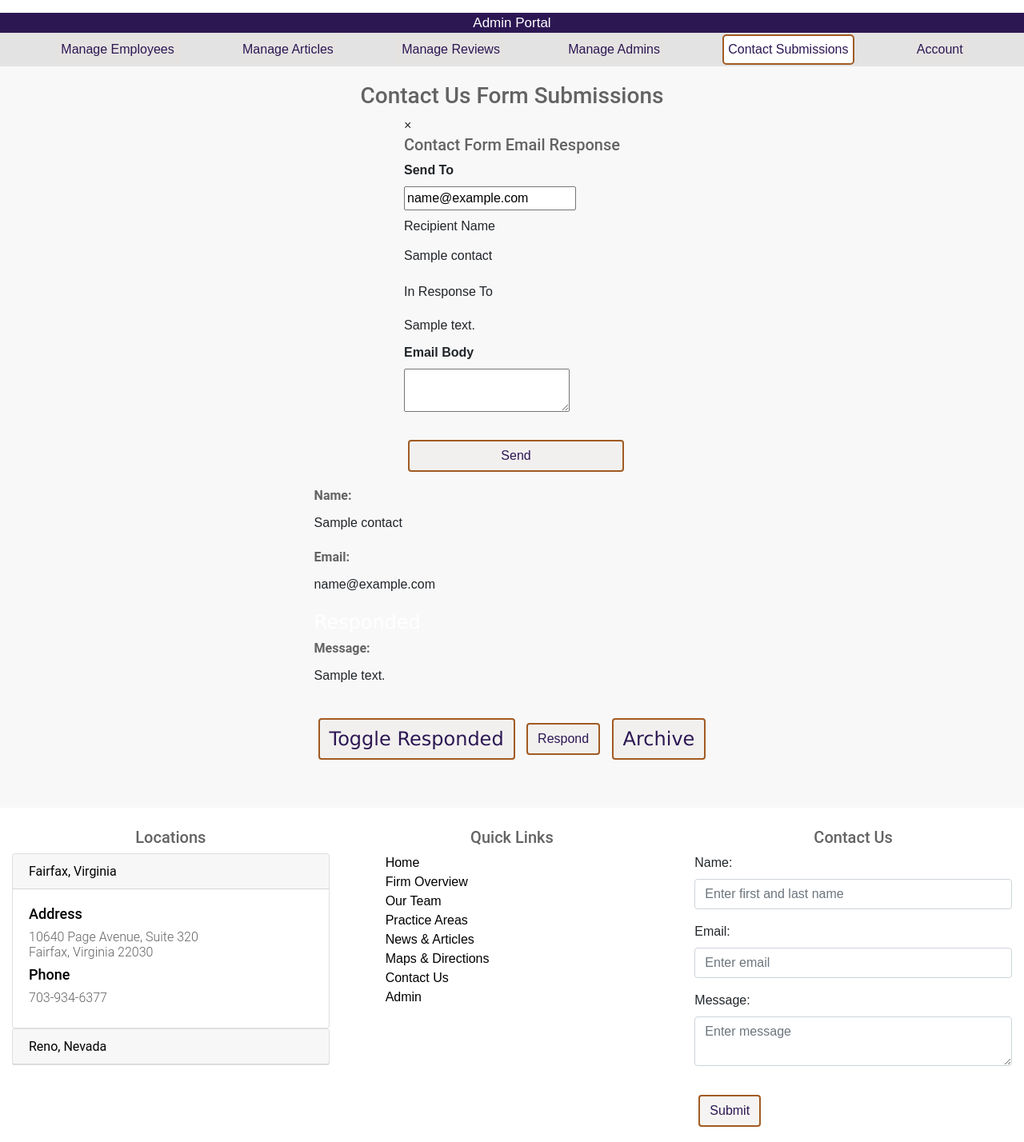
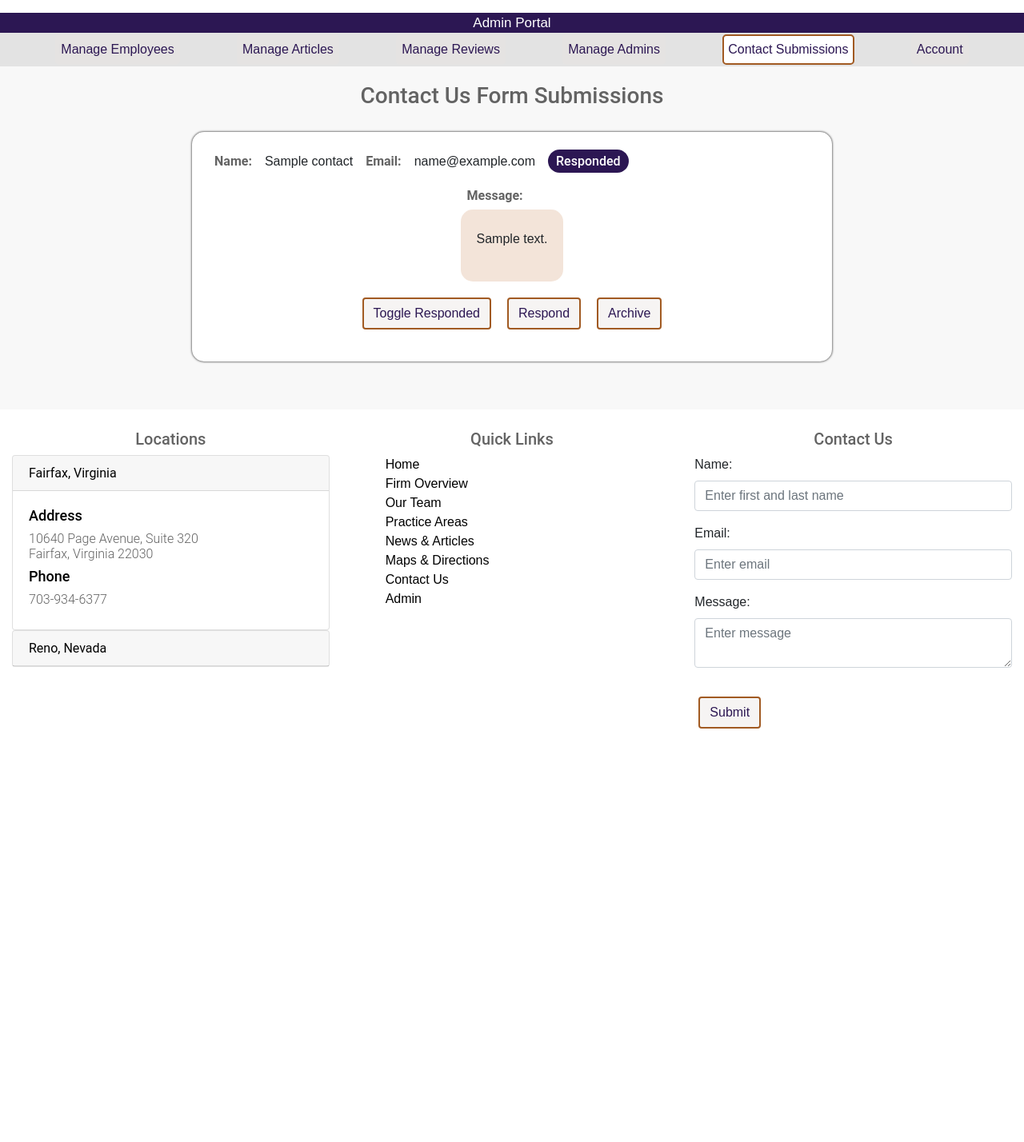
Before and after one commit to chrishwise/wise-law-firm-website, a Flask app: page /contact-submissions in a window 1280 px wide. Shown: the part 119-1547 px from the top of the page at 80% size. After the commit the page ends 1030 px from the top, so only its background shows below. Run offline with Flask 2, Linux system fonts and the light colour scheme; a user stored in the database is signed in; tables that the repository leaves empty hold one stand-in row (values such as "Sample post"); some libraries are stand-ins or nearby versions.

Commit message:
contact submissions page

```diff
--- a/website/static/css/main.css
+++ b/website/static/css/main.css
@@ -952,7 +952,9 @@
         justify-content: flex-start;
         position: fixed;
         top:0;
-        width: 300px;
+        min-width: 200px;
+        width: 70%;
+        max-width: 300px;
         height: 100%;
         transform: translate(-300px, 0);
         transition: all 0.5s ease-in-out;
@@ -961,6 +963,7 @@
         }
     .sidenav-mobile ul{
         list-style: none;
+        padding-left: 0;
     }
     .sidenav-mobile .nav-link{
         padding: 0 5px;
@@ -1095,3 +1098,110 @@
     min-height: 40px;
     height: auto;
 }
+
+
+.popup {
+    position: fixed;
+    left: 50%;
+    top: -150%;
+    opacity: 0;
+    transform: translate(-50%, -50%) scale(1.25);
+    width: 80vw;
+    height: 98vh;
+    overflow-y: scroll;
+    padding: 30px;
+    border-radius: 5px;
+    background: white;
+    box-shadow: 0 0 15px 1px rgba(0, 0, 0, 0.4);
+    z-index: 100;
+    transition: top 0ms ease-in-out 200ms,
+    opacity 200ms ease-in-out 0ms,
+    transform 200ms ease-in-out 0ms;
+}
+
+.popup.active {
+    top: 50%;
+    opacity: 1;
+    transform: translate(-50%, -50%) scale(0.9);
+    transition: top 0ms ease-in-out 200ms,
+    opacity 200ms ease-in-out 0ms,
+    transform 500ms ease-in-out 0ms;
+}
+
+.close-btn {
+    width: 25px;
+    height: 25px;
+    position: absolute;
+    top: 10px;
+    right: 10px;
+    background-color: var(--light-grey);
+    border-radius: 30px;
+    color: white;
+    text-align: center;
+    font-size: 20px;
+    line-height: 0;
+    cursor: pointer;
+}
+
+.flex-row-start {
+    display: flex;
+    flex-flow: row wrap;
+    align-items: flex-start;
+}
+
+.flex-row-baseline {
+    display: flex;
+    flex-flow: row wrap;
+    align-items: baseline;
+}
+
+.flex-row-center {
+    display: flex;
+    flex-flow: row wrap;
+    align-items: center;
+}
+
+.flex-column-center {
+    display: flex;
+    flex-direction: column;
+    align-items: center;
+}
+
+.flex-column-start {
+    display: flex;
+    flex-direction: column;
+    align-items: flex-start;
+}
+
+.flex-row-gap {
+    display: flex;
+    flex-flow: row wrap;
+    justify-content: center;
+    gap: 10px;
+    align-items: center;
+}
+
+.row-item {
+    margin: 0 8px;
+}
+
+.db-text {
+    white-space: pre-wrap;
+}
+
+.opaque-bg {
+    background-color: var(--gold-opaque);
+    padding: 20px;
+    border-radius: 15px;
+}
+
+.fullwidth {
+    width: 100%;
+}
+
+.roundLabel{
+    padding: 5px 10px;
+    background-color: var(--purple);
+    color: white;
+    border-radius: 30px;
+}
--- a/website/templates/contact-submissions.html
+++ b/website/templates/contact-submissions.html
@@ -20,14 +20,14 @@
                     <label>Recipient Name</label>
                     <p>{{ contact.name }}</p>
                     <label>In Response To</label>
-                    <p class="db-text bordered-content" style="margin:5px 0">{{ contact.message }}</p>
+                    <p class="db-text opaque-bg">{{ contact.message }}</p>
                     {{ render_field(form.message, class="inset-text-area") }}
                     <input type="hidden" name="contactId" value="{{ contact.id }}">
                     <button type="submit" class="btn tr-darkgrey updateResponded" style="width: 100%">Send</button>
                 </form>
             </div>
-            <div class="entry-container">
-                <div class="flex-row-baseline">
+            <div class="form-container">
+                <div class="flex-row-baseline" style="width: 100%;">
                     <div class="flex-row-baseline">
                         <div class="row-item">
                             <h6><b>Name: </b></h6>
@@ -45,10 +45,8 @@
                         </div>
                     </div>
                     {% if contact.responded %}
-                        <div class="flex-row-baseline">
-                            <div class="row-item">
-                                <h6 class="blue-grey darken-1 white-text roundLabel">Responded</h6>
-                            </div>
+                        <div class="row-item">
+                            <h6 class="roundLabel">Responded</h6>
                         </div>
                     {% endif %}
                 </div>
@@ -56,14 +54,14 @@
                     <div class="row-item">
                         <h6><b>Message: </b></h6>
                     </div>
-                    <div class="bordered-content fullwidth">
+                    <div class="opaque-bg fullwidth">
                         <p class="db-text">{{ contact.message }}</p>
                     </div>
                 </div>
                 <div class="flex-row-gap">
-                    <a href="{{ url_for('views.toggle_responded', id=contact.id) }}" class="btn tr-lightgrey white-text">Toggle Responded</a>
-                    <button id="{{ contact.id }}" class="btn blue-grey darken-1 respondPopup">Respond</button>
-                    <a href="{{ url_for('views.toggle_archive', id=contact.id) }}" class="btn tr-red white-text">Archive</a>
+                    <a href="{{ url_for('views.toggle_responded', id=contact.id) }}" class="btn">Toggle Responded</a>
+                    <button id="{{ contact.id }}" class="btn respondPopup">Respond</button>
+                    <a href="{{ url_for('views.toggle_archive', id=contact.id) }}" class="btn">Archive</a>
                 </div>
             </div>
         {% endfor %}
```
